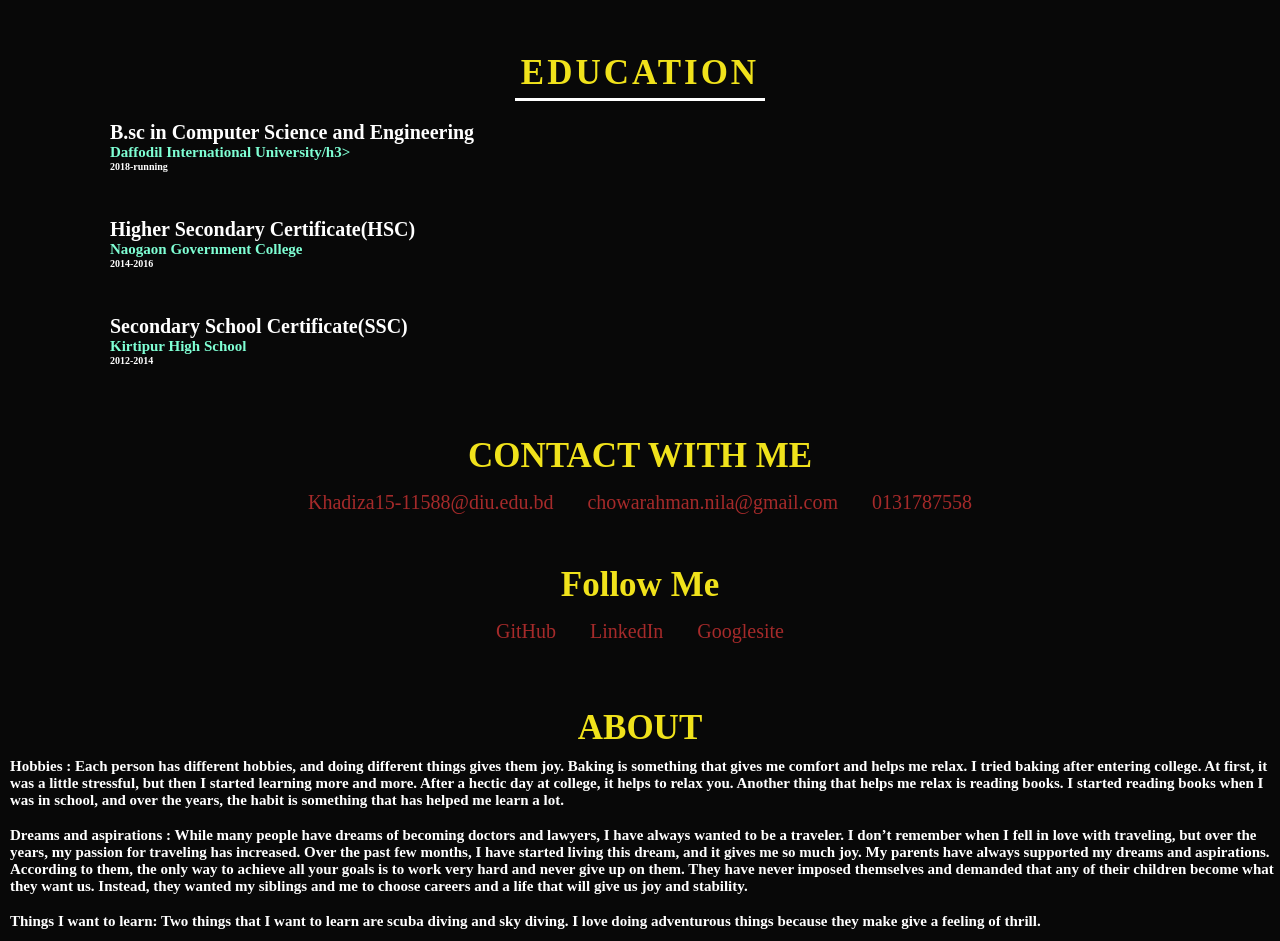
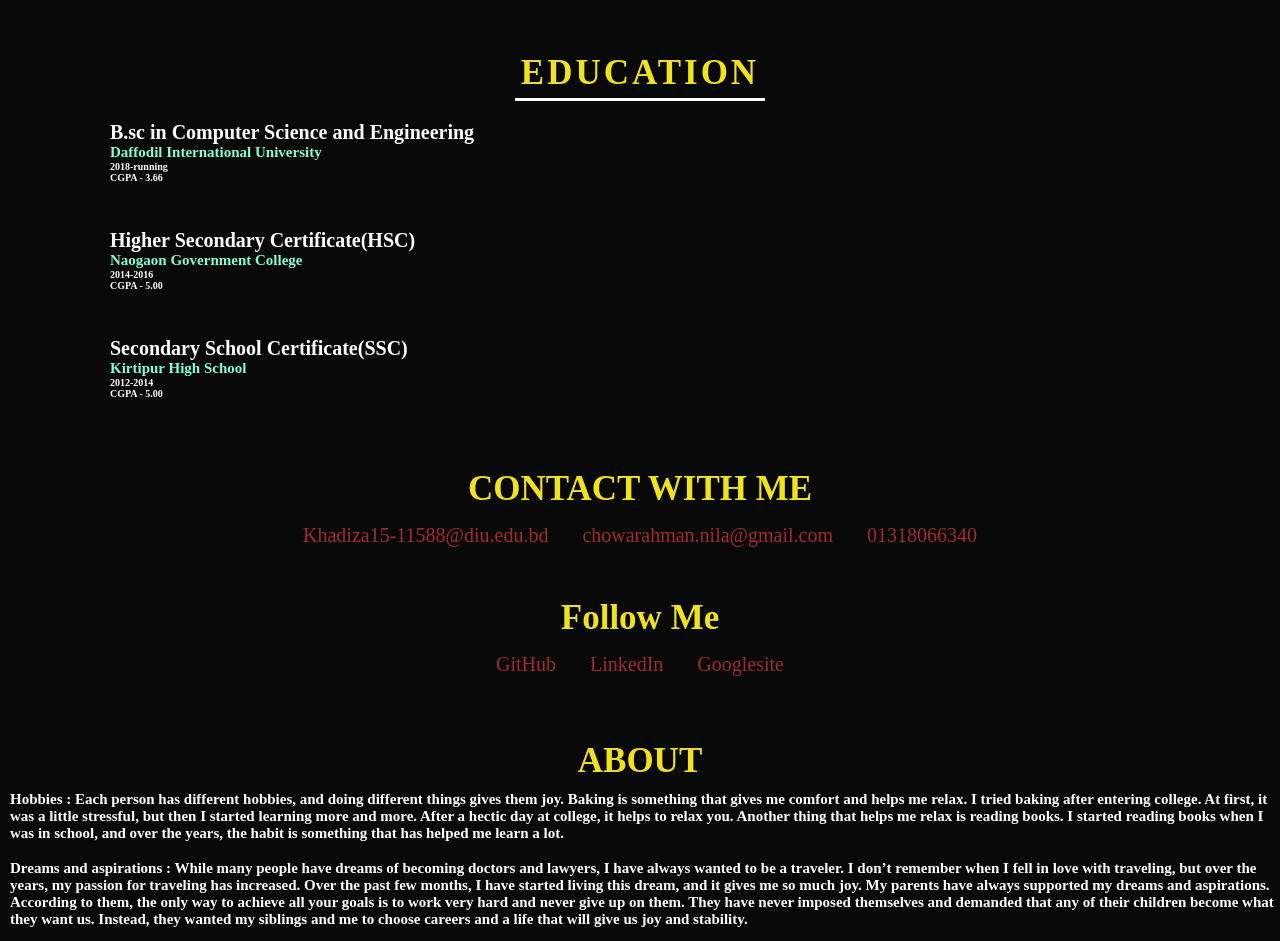
Before and after one commit to khadizacse588/chowa-portfolio, a plain HTML site: page index.html in a window 1280 px wide. Shown: the part 1100-2041 px from the top of the page. Drawn offline with Linux system fonts and the light colour scheme.

Commit message:
2nd modify

```diff
--- a/index.html
+++ b/index.html
@@ -94,18 +94,21 @@
             <h2 style ="color:rgb(240, 226, 27) ;">education</h2>
             <div class="degree">
                 <h1>B.sc in Computer Science and Engineering</h3>
-                <h3 style="color:aquamarine">Daffodil International University/h3>
-                <h4>2018-running</h4><br><br>
+                <h3 style="color:aquamarine">Daffodil International University</h3>
+                <h4>2018-running</h4>
+                <h4>CGPA - 3.66</h4><br><br>
             </div>
             <div class="degree">
                 <h1>Higher Secondary Certificate(HSC)</h3>
                 <h3 style="color:aquamarine">Naogaon Government College</h3>
-                <h4>2014-2016</h4><br><br>
+                <h4>2014-2016</h4>
+                <h4>CGPA - 5.00</h4><br><br>
             </div>
             <div class="degree">
                 <h1>Secondary School Certificate(SSC)</h3>
                 <h3 style="color:aquamarine">Kirtipur High School</h3>
                 <h4>2012-2014</h4>
+                <h4>CGPA - 5.00</h4>
             </div>
         </div>
     </div>
@@ -118,7 +121,7 @@
     <ul>
       <li><a href="#">Khadiza15-11588@diu.edu.bd</a></li>
       <li><a href="#">chowarahman.nila@gmail.com</a></li>
-      <li><a href="#">0131787558</a></li>
+      <li><a href="#">01318066340</a></li>
 
     </ul><br><br>
 <h2 style ="color:rgb(240, 226, 27) ;">Follow Me </h2>
```
